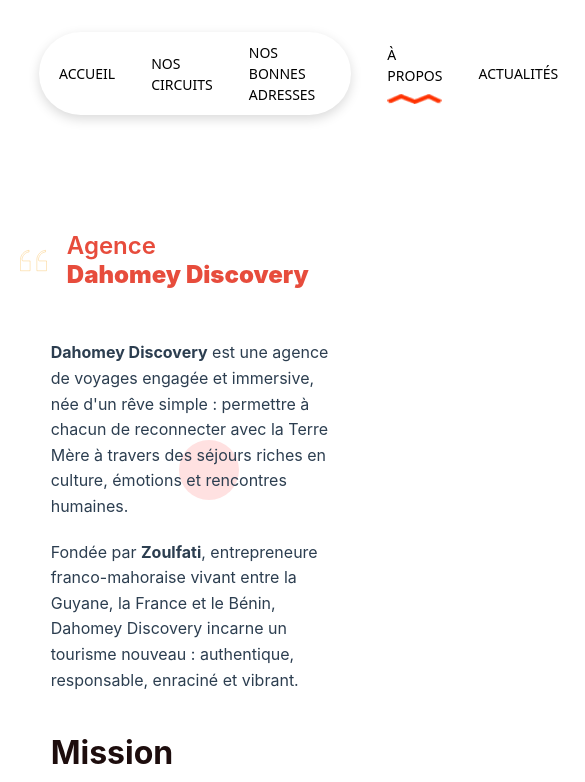
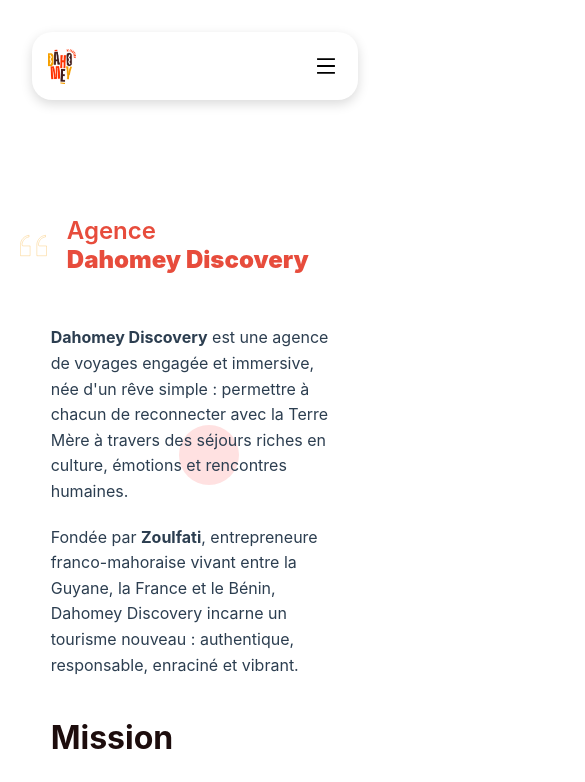
Before and after one commit to ephremekouledou/DahomeyDiscovery_ui, a React (Vite) app: page /a-propos in a window 390 px wide. Shown: the top 782 px of the page, 585 px wide, since content can reach past the window. Built offline with nearby package versions, Linux system fonts and the light colour scheme.

Commit message:
fix: navbar

```diff
--- a/src/components/navBar/navBar.tsx
+++ b/src/components/navBar/navBar.tsx
@@ -2,27 +2,135 @@ import { Link } from "react-router-dom";
 import "./navBar.css";
 import logo from "../../assets/images/Logo/logo-belge.png";
 import menuVector from "../../assets/icons/menuVector.png";
-import { Button, Flex } from "antd";
-import { useState } from "react";
+import { Button, Flex, Drawer } from "antd";
+import { useState, useEffect } from "react";
+import { MenuOutlined, CloseOutlined } from "@ant-design/icons";
 
 type NavBarProps = {
   menu: string;
-  // Define any props you might need in the future
   scrolled?: boolean;
 };
 
 const NavBar: React.FC<NavBarProps> = ({ menu }) => {
   const [menuSelected, setMenuSelected] = useState<string>(menu);
+  const [isMobile, setIsMobile] = useState<boolean>(false);
+  const [drawerVisible, setDrawerVisible] = useState<boolean>(false);
+
+  // Handle responsive breakpoint
+  useEffect(() => {
+    const handleResize = () => {
+      setIsMobile(window.innerWidth <= 768);
+    };
+
+    handleResize(); // Check initial size
+    window.addEventListener("resize", handleResize);
+    return () => window.removeEventListener("resize", handleResize);
+  }, []);
+
+  const handleMenuClick = (menuItem: string) => {
+    setMenuSelected(menuItem);
+    setDrawerVisible(false); // Close mobile menu when item is clicked
+  };
+
+  const navItems = [
+    { key: "ACCUEIL", label: "ACCUEIL", path: "/" },
+    { key: "CIRCUITS", label: "NOS CIRCUITS", path: "/circuits" },
+    { key: "ADRESSES", label: "NOS BONNES ADRESSES", path: "/bonnes-adresses" },
+    { key: "A PROPOS", label: "À PROPOS", path: "/a-propos" },
+    { key: "ACTUALITES", label: "ACTUALITÉS", path: "/actualites" },
+  ];
+
+  const renderNavItem = (item: any, mobile: boolean = false) => (
+    <Flex
+      key={item.key}
+      vertical={!mobile}
+      gap="8px"
+      onClick={() => handleMenuClick(item.key)}
+      style={{
+        cursor: "pointer",
+        padding: mobile ? "12px 0" : "0",
+        borderBottom: mobile ? "1px solid #f0f0f0" : "none",
+      }}
+    >
+      <Link
+        to={item.path}
+        style={{
+          textDecoration: "none",
+          color: "black",
+          fontSize: mobile ? "16px" : "14px",
+          fontWeight: mobile ? "500" : "normal",
+        }}
+      >
+        {item.label}
+      </Link>
+      {menuSelected === item.key && !mobile && (
+        <img
+          src={menuVector}
+          alt="Menu Vector"
+          style={{ height: "10px", width: "auto" }}
+        />
+      )}
+    </Flex>
+  );
+
+  const renderMobileMenu = () => (
+    <Drawer
+      title={null}
+      placement="right"
+      onClose={() => setDrawerVisible(false)}
+      open={drawerVisible}
+      width={280}
+      closable={false}
+      styles={{
+        body: { padding: "20px" },
+        header: { display: "none" },
+      }}
+    >
+      <Flex justify="space-between" align="center" style={{ marginBottom: "30px" }}>
+        <img src={logo} alt="Logo" style={{ height: "40px", width: "auto" }} />
+        <Button
+          type="text"
+          icon={<CloseOutlined />}
+          onClick={() => setDrawerVisible(false)}
+          style={{ fontSize: "18px" }}
+        />
+      </Flex>
+
+      <Flex vertical gap="0">
+        {navItems.map((item) => renderNavItem(item, true))}
+      </Flex>
+
+      <Flex style={{ marginTop: "30px" }}>
+        <Link to="/reserver" style={{ width: "100%" }}>
+          <Button
+            type="primary"
+            size="large"
+            block
+            style={{
+              backgroundColor: "#F59F00",
+              color: "black",
+              borderRadius: "25px",
+              border: "none",
+              height: "45px",
+              fontSize: "16px",
+              fontWeight: "600",
+            }}
+            onClick={() => setDrawerVisible(false)}
+          >
+            RÉSERVER
+          </Button>
+        </Link>
+      </Flex>
+    </Drawer>
+  );
+
   return (
+    <>
       <Flex
         style={{
           color: "black",
-        width: "80vw",
-        // position: "sticky",
-        // top: 0,
+          width: isMobile ? "95vw" : "80vw",
           zIndex: 100,
-        // marginTop: "30px",
-        // backgroundColor: "red", // This will be overridden by the white background of the nav
         }}
         justify="center"
         align="center"
@@ -32,74 +140,38 @@ const NavBar: React.FC<NavBarProps> = ({ menu }) => {
             style={{
               backgroundColor: "white",
               width: "100%",
-            padding: "10px 20px",
-            borderRadius: "100px",
-            boxShadow: "0 4px 12px rgba(0, 0, 0, 0.15)", // Enhanced shadow for better visibility
+              padding: isMobile ? "10px 16px" : "10px 20px",
+              borderRadius: isMobile ? "20px" : "100px",
+              boxShadow: "0 4px 12px rgba(0, 0, 0, 0.15)",
             }}
             justify="space-between"
             align="center"
-          gap="36px"
+            gap={isMobile ? "16px" : "36px"}
           >
-          <Flex vertical gap="8px" onClick={() => setMenuSelected("ACCUEIL")}>
-            <Link
-              to="/"
+            {/* Logo - Always visible */}
+            {isMobile && (
+            <Flex>
+              <Link to="/">
+                <img
+                  src={logo}
+                  alt="Logo"
                   style={{
-                textDecoration: "none",
-                color: "black",
+                    height: isMobile ? "35px" : "50px",
+                    width: "auto"
+                  }}
+                />
+              </Link>
+            </Flex>
+            )}
 
-                fontSize: "14px",
-              }}
-            >
-              ACCUEIL
-            </Link>
-            {menuSelected === "ACCUEIL" && (
-              <img
-                src={menuVector}
-                alt="Menu Vector"
-                style={{ height: "10px", width: "auto" }}
-              />
-            )}
-          </Flex>
-          <Flex vertical gap="8px" onClick={() => setMenuSelected("CIRCUITS")}>
-            <Link
-              to="/circuits"
-              style={{
-                textDecoration: "none",
-                color: "black",
+            {/* Mobile Navigation */}
 
-                fontSize: "14px",
-              }}
-            >
-              NOS CIRCUITS
-            </Link>
-            {menuSelected === "CIRCUITS" && (
-              <img
-                src={menuVector}
-                alt="Menu Vector"
-                style={{ height: "10px", width: "auto" }}
-              />
-            )}
-          </Flex>
-          <Flex vertical gap="8px" onClick={() => setMenuSelected("ADRESSES")}>
-            <Link
-              to="/bonnes-adresses"
-              style={{
-                textDecoration: "none",
-                color: "black",
+            {/* Desktop Navigation */}
+            {!isMobile && (
+              <>
+                {navItems.slice(0, 3).map((item) => renderNavItem(item))}
 
-                fontSize: "14px",
-              }}
-            >
-              NOS BONNES ADRESSES
-            </Link>
-            {menuSelected === "ADRESSES" && (
-              <img
-                src={menuVector}
-                alt="Menu Vector"
-                style={{ height: "10px", width: "auto" }}
-              />
-            )}
-          </Flex>
+                {/* Center Logo for desktop - duplicate for centering */}
                 <Flex>
                   <Link to="/">
                     <img
@@ -109,50 +181,9 @@ const NavBar: React.FC<NavBarProps> = ({ menu }) => {
                     />
                   </Link>
                 </Flex>
-          <Flex vertical gap="8px" onClick={() => setMenuSelected("A PROPOS")}>
-            <Link
-              to="/a-propos"
-              style={{
-                textDecoration: "none",
-                color: "black",
 
-                fontSize: "14px",
-              }}
-            >
-              À PROPOS
-            </Link>
-            {menuSelected === "A PROPOS" && (
-              <img
-                src={menuVector}
-                alt="Menu Vector"
-                style={{ height: "10px", width: "auto" }}
-              />
-            )}
-          </Flex>
-          <Flex
-            vertical
-            gap="8px"
-            onClick={() => setMenuSelected("ACTUALITES")}
-          >
-            <Link
-              to="/actualites"
-              style={{
-                textDecoration: "none",
-                color: "black",
+                {navItems.slice(3).map((item) => renderNavItem(item))}
 
-                fontSize: "14px",
-              }}
-            >
-              ACTUALITÉS
-            </Link>
-            {menuSelected === "ACTUALITES" && (
-              <img
-                src={menuVector}
-                alt="Menu Vector"
-                style={{ height: "10px", width: "auto" }}
-              />
-            )}
-          </Flex>
                 <Flex>
                   <Link to="/reserver">
                     <Button
@@ -169,9 +200,30 @@ const NavBar: React.FC<NavBarProps> = ({ menu }) => {
                     </Button>
                   </Link>
                 </Flex>
+              </>
+            )}
+
+            {/* Mobile Menu Button */}
+            {isMobile && (
+              <Button
+                type="text"
+                icon={<MenuOutlined />}
+                onClick={() => setDrawerVisible(true)}
+                style={{
+                  fontSize: "20px",
+                  padding: "8px",
+                  height: "auto",
+                  color: "black",
+                }}
+              />
+            )}
           </Flex>
         </nav>
       </Flex>
+
+      {/* Mobile Drawer Menu */}
+      {isMobile && renderMobileMenu()}
+    </>
   );
 };
 
```
Lines whose indentation alone changed are shown as unchanged.
